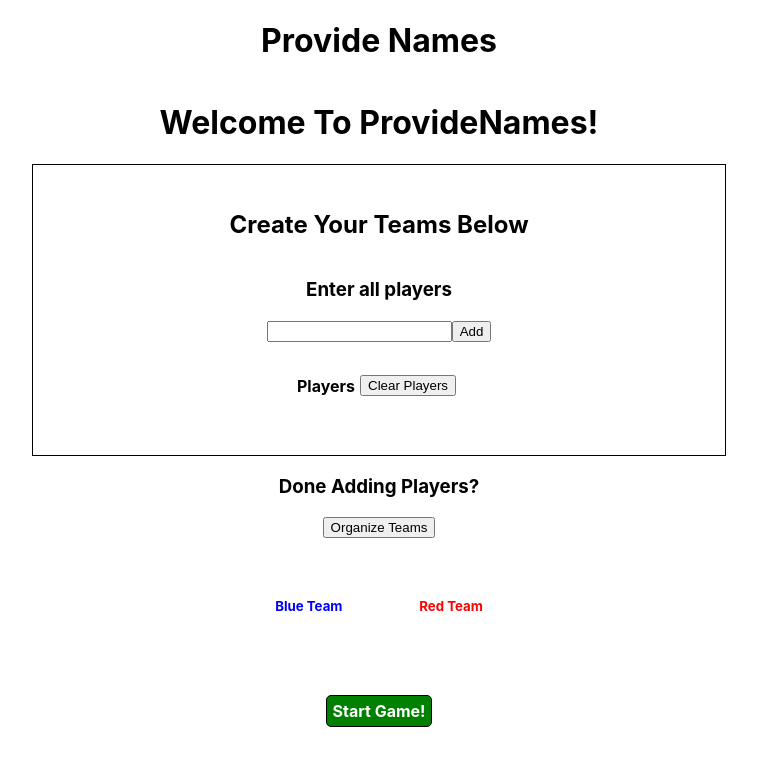
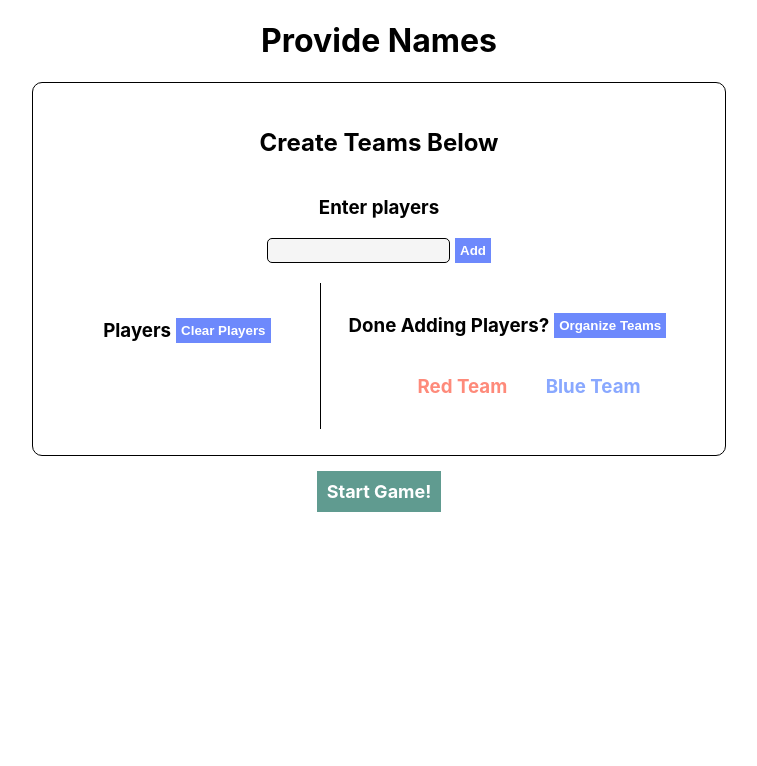
Before and after one commit to JinaZhu/Provide-names, a React (Create React App) app: page / in a window 1280 px wide. Shown: the top 766 px of the page, without its empty margins (261-1018 px from the left). Built offline with nearby package versions, Linux system fonts and the light colour scheme.

Commit message:
Add team names to board and clean up css

```diff
--- a/src/assets/stylesheets/board.css
+++ b/src/assets/stylesheets/board.css
@@ -60,3 +60,15 @@
   color: #d2d5d5;
   border: 1px solid #202222;
 }
+
+.board-item li {
+  list-style: decimal;
+}
+
+.teams-link {
+  background-color: #609b90;
+  color: white;
+  font-weight: bold;
+  padding: 10px;
+  text-decoration: none;
+}
--- a/src/assets/stylesheets/teams.css
+++ b/src/assets/stylesheets/teams.css
@@ -1,10 +1,21 @@
-.team-creation {
+.players-creation {
+  background-color: white;
   border: 1px solid black;
+  border-radius: 10px;
   display: flex;
   flex-direction: column;
   justify-content: center;
   padding: 2%;
   width: 50%;
+}
+
+.players-input {
+  margin-bottom: 20px;
+}
+
+.sections {
+  display: flex;
+  justify-content: space-between;
 }
 
 .players {
@@ -19,7 +30,7 @@
 .players-list {
   display: flex;
   flex-direction: column;
-  align-items: flex-start;
+  list-style: decimal;
 }
 
 .players-header button {
@@ -28,34 +39,63 @@
   margin: 5px;
 }
 
+.teams-left {
+  padding: 2%;
+  width: 40%;
+}
+
+.teams-right {
+  border-left: 1px solid black;
+  padding: 2%;
+  width: 60%;
+}
+
 .team-list {
   display: flex;
   justify-content: center;
 }
 
 .team {
-  margin: 3vw;
+  margin-left: 3vw;
   list-style: decimal;
 }
 
 .blue-team {
-  color: blue;
+  color: #89a8ff;
 }
 
 .red-team {
-  color: red;
-}
-
-.start-button {
-  background-color: green;
-  border: 1px solid black;
-  border-radius: 5px;
-  font-weight: bold;
-  padding: 5px;
-  width: fit-content;
+  color: #fe8a7a;
 }
 
 .board-link {
+  background-color: #609b90;
+  border: none;
   color: white;
+  font-size: large;
+  font-weight: bold;
+  margin-top: 15px;
+  padding: 10px;
   text-decoration: none;
 }
+
+.teams-page-button {
+  background-color: #6d89fc;
+  border: none;
+  color: white;
+  font-weight: bold;
+  padding: 5px;
+}
+
+button:hover {
+  cursor: pointer;
+}
+
+input {
+  background-color: whitesmoke;
+  border: 1px solid black;
+  border-radius: 5px;
+  box-sizing: border-box;
+  height: 25px;
+  margin-right: 5px;
+}
--- a/src/components/board/board.js
+++ b/src/components/board/board.js
@@ -1,4 +1,5 @@
 import React, { useState } from "react";
+import { Link } from "react-router-dom";
 import "../../assets/stylesheets/board.css";
 import AgentBoard from "./agentBoard";
 import ManagementBoard from "./managementBoard";
@@ -72,13 +73,36 @@ const Board = () => {
     setView(view);
   }
 
+  const redTeamPlayers = localStorage.getItem("redTeam") ? JSON.parse(localStorage.getItem("redTeam")).map((player, i) => {
+    return (
+      <li key={`${player}-${i}`}><span>{player}</span></li>
+    )
+  }) : ''
+
+  const blueTeamPlayers = localStorage.getItem("blueTeam") ? JSON.parse(localStorage.getItem("blueTeam")).map((player, i) => {
+    return (
+      <li key={`${player}-${i}`}><span>{player}</span></li>
+    )
+  }) : ''
+
   return (
     <div>
+      <Link to='/' className="teams-link">Back to Teams Creation</Link>
       <div>
         <div class="team-cards">
-          <div class="board-item red-card">Red Team</div>
+          <div class="board-item red-card">
+            <div>
+              Red Team
+              {redTeamPlayers}
+            </div>
+          </div>
           <div class="board-item">Cards Remaining</div>
-          <div class="board-item blue-card">Blue Team</div>
+          <div class="board-item blue-card">
+          <div>
+              Blue Team
+              {blueTeamPlayers}
+            </div>
+          </div>
         </div>
       </div>
       <button
--- a/src/components/teams/teams.js
+++ b/src/components/teams/teams.js
@@ -6,11 +6,11 @@ class Teams extends React.Component {
   constructor() {
     super();
     this.state = {
-      players: JSON.parse(sessionStorage.getItem('players')) || [],
-      blueTeam: JSON.parse(sessionStorage.getItem('blueTeam')) || [],
-      redTeam: JSON.parse(sessionStorage.getItem('redTeam')) || [],
+      players: JSON.parse(localStorage.getItem('players')) || [],
+      blueTeam: JSON.parse(localStorage.getItem('blueTeam')) || [],
+      redTeam: JSON.parse(localStorage.getItem('redTeam')) || [],
       name: '',
-      teamsOrganized: JSON.parse(sessionStorage.getItem('teamsOrganized')) || false,
+      teamsOrganized: JSON.parse(localStorage.getItem('teamsOrganized')) || false,
     };
 
     this.handleAddPlayer = this.handleAddPlayer.bind(this);
@@ -26,7 +26,7 @@ class Teams extends React.Component {
     const { players, name } = this.state
 
     players.push(name);
-    sessionStorage.setItem('players', JSON.stringify(players));
+    localStorage.setItem('players', JSON.stringify(players));
     this.setState({ name: '' })
   };
 
@@ -60,15 +60,15 @@ class Teams extends React.Component {
     });
 
     this.setState({ redTeam: redTeam, blueTeam: blueTeam });
-    sessionStorage.setItem('blueTeam', JSON.stringify(blueTeam));
-    sessionStorage.setItem('redTeam', JSON.stringify(redTeam));
+    localStorage.setItem('blueTeam', JSON.stringify(blueTeam));
+    localStorage.setItem('redTeam', JSON.stringify(redTeam));
   };
 
   handleReorganizeTeams(e) {
     e.preventDefault();
 
-    sessionStorage.removeItem('blueTeam');
-    sessionStorage.removeItem('redTeam');
+    localStorage.removeItem('blueTeam');
+    localStorage.removeItem('redTeam');
     this.handleOrganizeTeams(e);
   }
 
@@ -82,12 +82,12 @@ class Teams extends React.Component {
 
   handleTeamsOrganized() {
     this.setState({ teamsOrganized: true })
-    sessionStorage.setItem('teamsOrganized', JSON.stringify(true));
+    localStorage.setItem('teamsOrganized', JSON.stringify(true));
   }
 
   handleClearPlayers() {
     this.setState({ players: [], redTeam: [], blueTeam: [], name: '', teamsOrganized: false });
-    sessionStorage.clear();
+    localStorage.clear();
   }
 
   render() {
@@ -116,22 +116,25 @@ class Teams extends React.Component {
 
     return (
       <>
-        <h1>Welcome To ProvideNames!</h1>
-        <div className="team-creation">
-          <h2>Create Your Teams Below</h2>
-          <h3>Enter all players</h3>
+        <div className="players-creation">
+          <h2>Create Teams Below</h2>
+          <div className="players-input">
+            <h3>Enter players</h3>
             <form onSubmit={this.handleAddPlayer}>
               <input
                 type='text'
                 value={name}
                 onChange={this.update('name')}/>
-            <button>Add</button>
+              <button className="teams-page-button">Add</button>
             </form>
+          </div>
 
+          <section className="sections">
+            <div className="teams-left">
               <div className="players">
                 <div className="players-header">
-              <h4>Players</h4>
-              <button onClick={this.handleClearPlayers}>Clear Players</button>
+                  <h3>Players</h3>
+                  <button onClick={this.handleClearPlayers} className="teams-page-button">Clear Players</button>
                 </div>
                 <div className="players-list">
                   {playersList}
@@ -139,24 +142,28 @@ class Teams extends React.Component {
               </div>
             </div>
 
+            <div className="teams-right">
+              <div className="players-header">
                 <h3>Done Adding Players?</h3>
-        <button onClick={event}>{buttonText}</button>
+                <button onClick={event} className="teams-page-button">
+                  {buttonText}
+                </button>
+              </div>
               <div className="team-list">
                 <div className="team">
-            <h5 className="blue-team">Blue Team</h5>
+                  <h3 className="red-team">Red Team</h3>
+                  {redTeamList}
+                </div>
+                <div className="team">
+                  <h3 className="blue-team">Blue Team</h3>
                   {blueTeamList}
                 </div>
-          <div className="team">
-            <h5 className="red-team">Red Team</h5>
-            {redTeamList}
               </div>
             </div>
+          </section>
+        </div>
 
-        <br />
-
-        <div className="start-button">
         <Link to='/board' className="board-link">Start Game!</Link>
-        </div>
       </>
     );
   };
```
Lines whose indentation alone changed are shown as unchanged.
